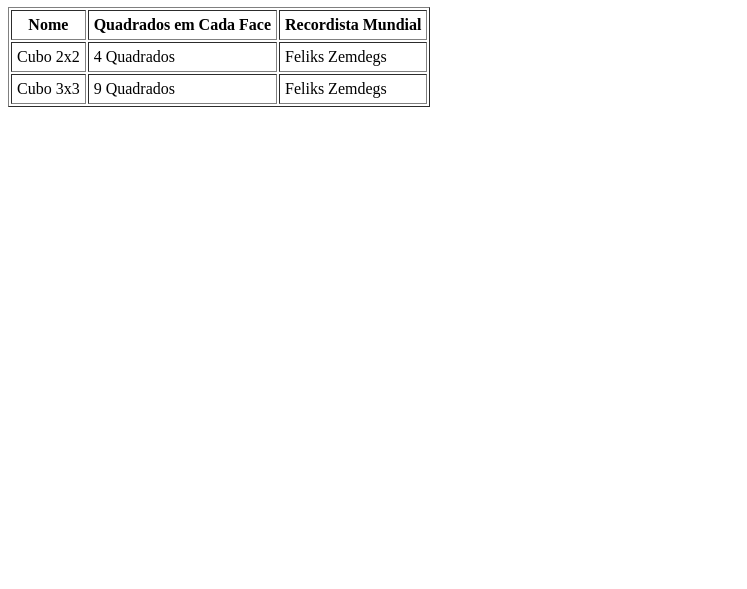
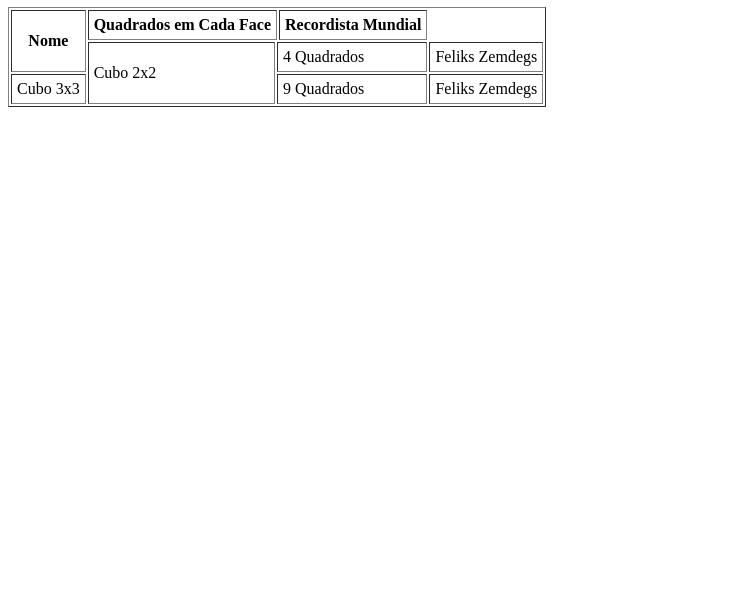
Before and after one commit to NathanPatrzyk/primeiro_site, a plain HTML site: page index.html in a window 1280 px wide. Shown: the part 211-800 px from the top of the page, without its empty margins (0-747 px from the left). Drawn offline with Linux system fonts and the light colour scheme.

Commit message:
Adicionando

```diff
--- a/index.html
+++ b/index.html
@@ -13,17 +13,17 @@
     <h1>TIPOS DE CUBO MÁGICO</h1>
         <table border="1" cellspacing="2" cellpadding="5">
             <tr>
-                <th>Nome</th>
+                <th rowspan="2">Nome</th>
                 <th colspan="2">Quadrados em Cada Face</th>
                 <th>Recordista Mundial</th>
             </tr>
             <tr>
-                <td>Cubo 2x2</td>
+                <td rowspan="2">Cubo 2x2</td>
                 <td colspan="2">4 Quadrados</td>
                 <td>Feliks Zemdegs</td>
             </tr>
             <tr>
-                <td>Cubo 3x3</td>
+                <td rowspan="2">Cubo 3x3</td>
                 <td colspan="2">9 Quadrados</td>
                 <td>Feliks Zemdegs</td>
             </tr>
```
